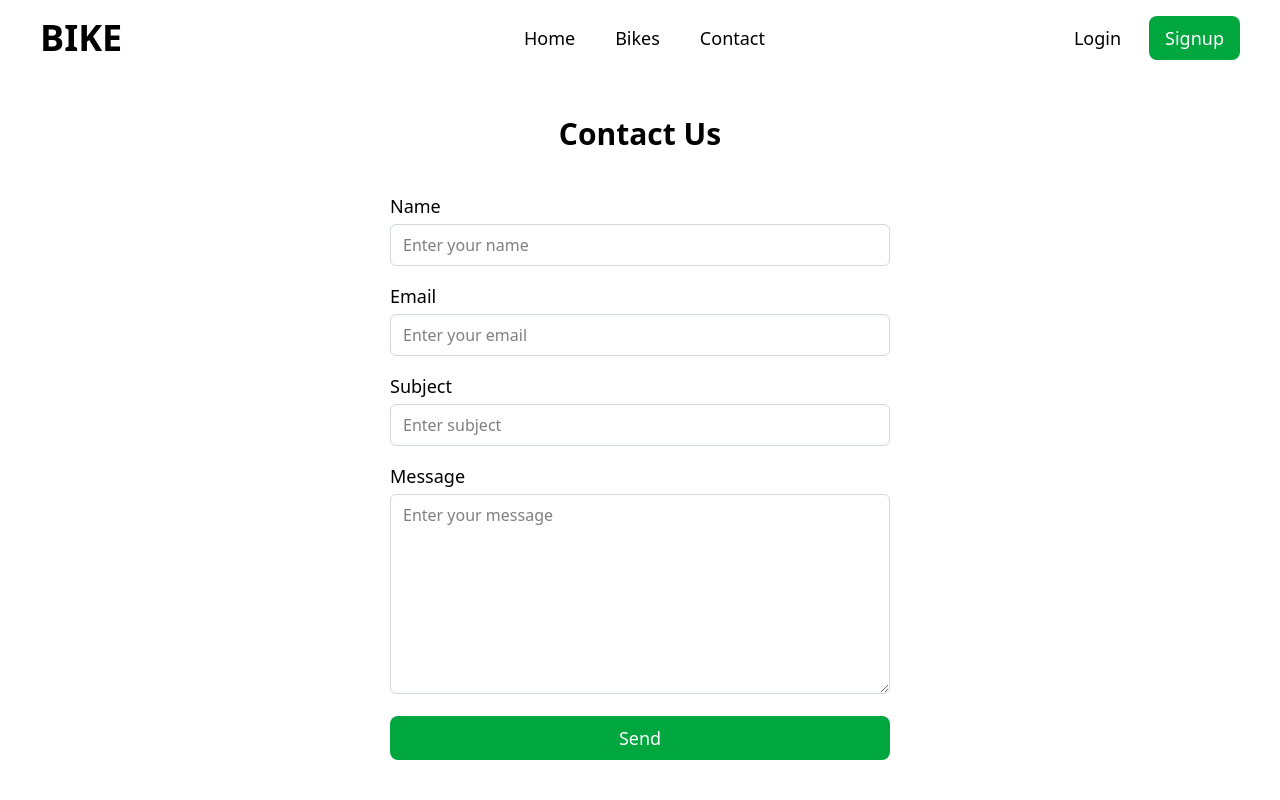
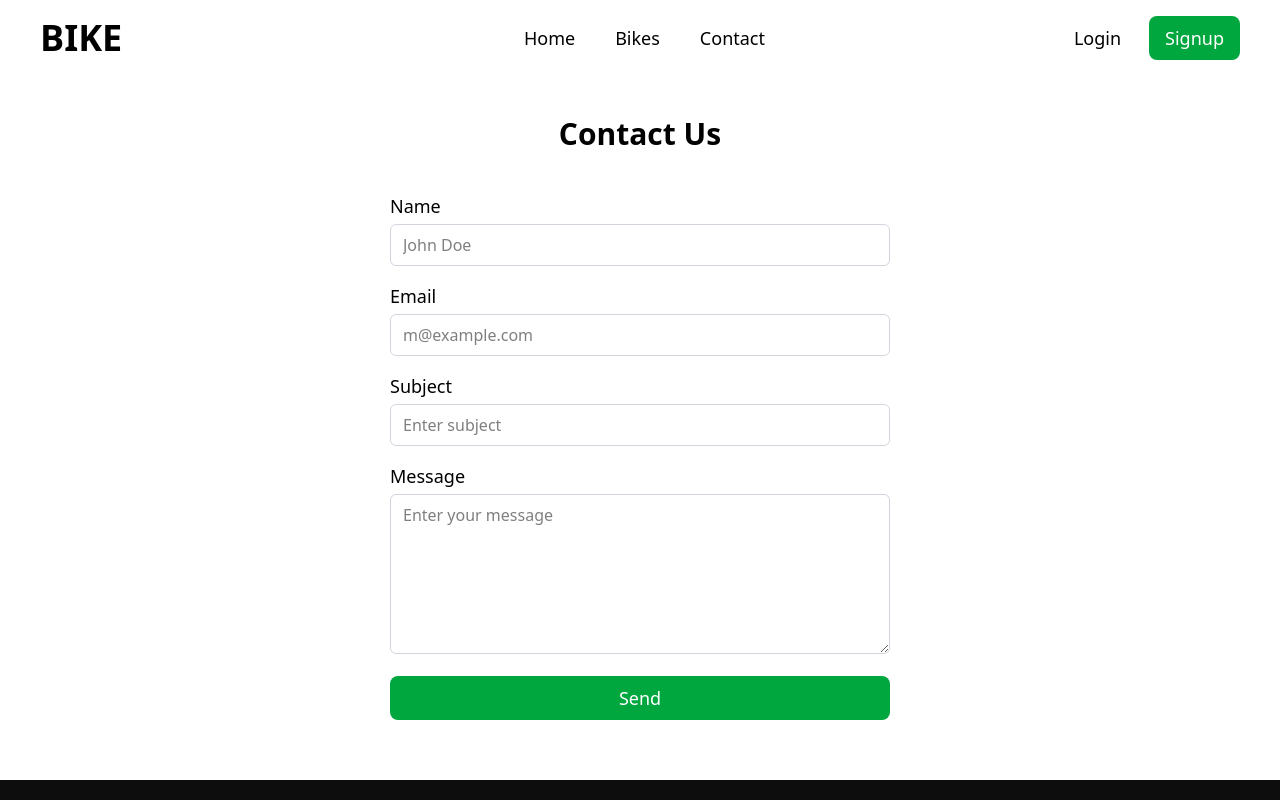
Before and after one commit to Pranish03/bike-showroom, a React app: page /contact in a window 1280 px wide. Shown: the top 800 px of the page. Built offline with nearby package versions, Linux system fonts and the light colour scheme; no server answers; the HTML template or start-up script is replaced by a standard one.

Commit message:
Finish contact page using react hook form

```diff
--- a/src/pages/contact/index.jsx
+++ b/src/pages/contact/index.jsx
@@ -1,57 +1,65 @@
 import { useState } from "react";
+import { useForm } from "react-hook-form";
+import { zodResolver } from "@hookform/resolvers/zod";
+import toast from "react-hot-toast";
+import { axios } from "../../lib/axios";
 import { Button } from "../../components/Button";
-import { axios } from "../../lib/axios";
-import toast from "react-hot-toast";
+import { Input } from "../../components/Input";
+import { contactValidationSchema } from "../../schemas/contactSchema";
+import { ImSpinner8 } from "react-icons/im";
 
 export const Contact = () => {
-  const [formValue, setFormValue] = useState({
-    name: "",
-    email: "",
-    subject: "",
-    message: "",
+  const [error, setError] = useState("");
+  const [loading, setLoading] = useState(false);
+
+  const {
+    register,
+    handleSubmit,
+    reset,
+    formState: { errors },
+  } = useForm({
+    defaultValues: {
+      name: "",
+      email: "",
+      subject: "",
+      message: "",
+    },
+    resolver: zodResolver(contactValidationSchema),
   });
 
-  const [isLoading, setIsLoading] = useState(false);
+  const onSubmit = async (data) => {
+    try {
+      setLoading(true);
 
-  const onSubmit = async (e) => {
-    try {
-      e.preventDefault();
+      const res = await axios.post("/contact", data);
 
-      setIsLoading(true);
-      await axios.post("/contact", formValue);
-      toast.success("Thankyou for contacting!");
+      toast.success(res?.data?.message);
 
-      setFormValue({
-        name: "",
-        email: "",
-        subject: "",
-        message: "",
-      });
-    } catch (error) {
-      console.log(error.response.data.error);
-      toast.error("All fields are required");
+      reset();
+    } catch (err) {
+      setError(err?.response?.data?.error);
     } finally {
-      setIsLoading(false);
+      setLoading(false);
     }
   };
 
   return (
     <div className="max-w-300 mx-auto">
       <h2 className="text-3xl font-bold text-center my-10">Contact Us</h2>
-      <form className="space-y-4 w-125 mx-auto mb-15" onSubmit={onSubmit}>
+      <form
+        className="space-y-4 w-125 mx-auto mb-15"
+        onSubmit={handleSubmit(onSubmit)}
+      >
         <div>
           <label htmlFor="name" className="text-lg block mb-1">
             Name
           </label>
-          <input
+          <Input
             id="name"
             type="text"
-            placeholder="Enter your name"
-            className="w-full rounded-md border border-gray-300 px-3 py-2 focus:outline-none focus:ring-2 focus:ring-green-500"
-            value={formValue.name}
-            onChange={(e) =>
-              setFormValue((p) => ({ ...p, name: e.target.value }))
-            }
+            placeholder="John Doe"
+            {...register("name")}
+            error={errors?.name}
           />
         </div>
 
@@ -59,15 +67,12 @@ export const Contact = () => {
           <label htmlFor="email" className="text-lg block mb-1">
             Email
           </label>
-          <input
+          <Input
             id="email"
             type="email"
-            placeholder="Enter your email"
-            className="w-full rounded-md border border-gray-300 px-3 py-2 focus:outline-none focus:ring-2 focus:ring-green-500"
-            value={formValue.email}
-            onChange={(e) =>
-              setFormValue((p) => ({ ...p, email: e.target.value }))
-            }
+            placeholder="m@example.com"
+            {...register("email")}
+            error={errors?.email}
           />
         </div>
 
@@ -75,15 +80,12 @@ export const Contact = () => {
           <label htmlFor="subject" className="text-lg block mb-1">
             Subject
           </label>
-          <input
+          <Input
             id="subject"
             type="text"
             placeholder="Enter subject"
-            className="w-full rounded-md border border-gray-300 px-3 py-2 focus:outline-none focus:ring-2 focus:ring-green-500"
-            value={formValue.subject}
-            onChange={(e) =>
-              setFormValue((p) => ({ ...p, subject: e.target.value }))
-            }
+            {...register("subject")}
+            error={errors?.subject}
           />
         </div>
 
@@ -95,19 +97,27 @@ export const Contact = () => {
             id="message"
             type="text"
             placeholder="Enter your message"
-            className="w-full min-h-50 rounded-md border border-gray-300 px-3 py-2 focus:outline-none focus:ring-2 focus:ring-green-500"
-            value={formValue.message}
-            onChange={(e) =>
-              setFormValue((p) => ({ ...p, message: e.target.value }))
-            }
+            className={`
+              w-full min-h-40 rounded-md border px-3 py-2 focus:outline-3
+              ${errors?.message ? "border-red-600 focus:border-red-600 focus:outline-red-600/30" : "border-gray-300 focus:border-green-500 focus:outline-green-500/50"}
+            `}
+            {...register("message")}
           />
+          {errors?.message && (
+            <p className="mt-1 text-base text-red-600">
+              {errors?.message?.message}
+            </p>
+          )}
         </div>
 
+        {error && <p className="mt-1 text-base text-red-600">{error}</p>}
+
         <Button
-          className="bg-green-600 hover:bg-green-700 w-full"
-          disabled={isLoading}
+          className="bg-green-600 hover:bg-green-700 disabled:hover:bg-green-600 w-full flex items-center justify-center gap-2"
+          disabled={loading}
         >
-          {isLoading ? "Sending..." : "Send"}
+          {loading && <ImSpinner8 className="animate-spin" />}
+          Send
         </Button>
       </form>
     </div>
--- /dev/null
+++ b/src/schemas/contactSchema.js
@@ -0,0 +1,8 @@
+import { z } from "zod";
+
+export const contactValidationSchema = z.object({
+  name: z.string().min(3, "Name must have atleast 3 characters").trim(),
+  email: z.email("Invalid email address").trim(),
+  subject: z.string().min(1, "Subject is required").trim(),
+  message: z.string().min(5, "Message must have atleast 5 characters").trim(),
+});
```
